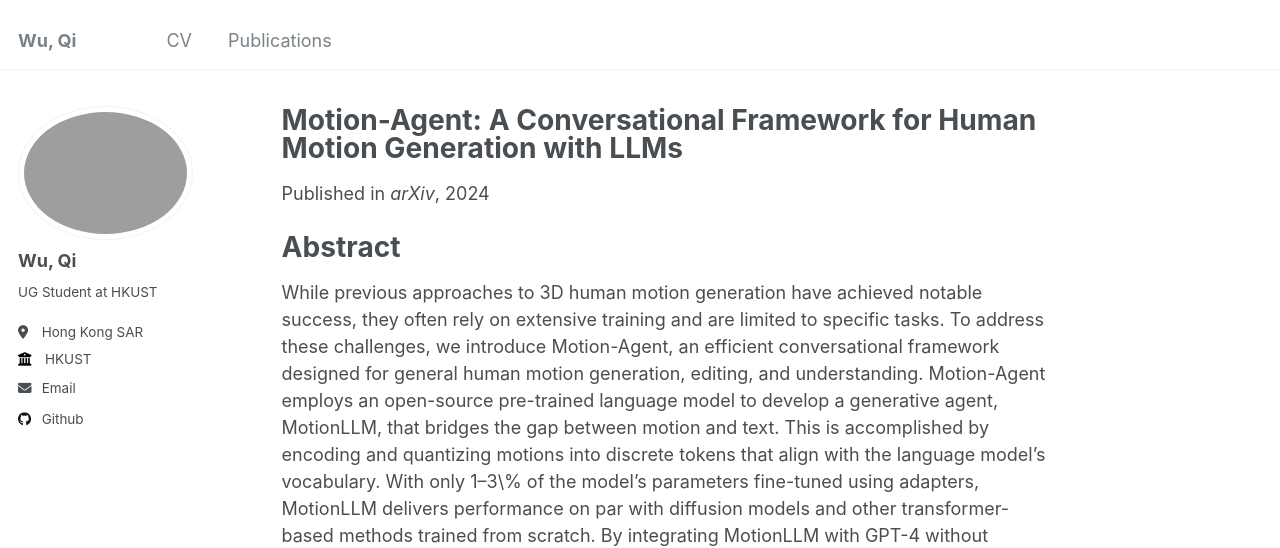
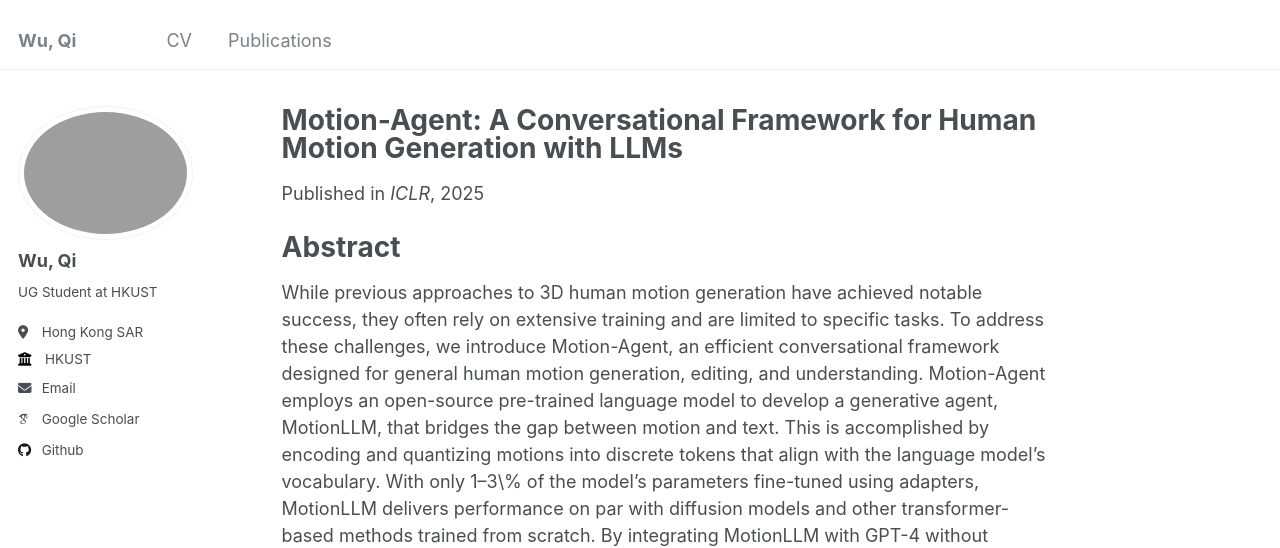
Before and after one commit to szqwu/szqwu.github.io, a Jekyll site: the page built from _publications/2024-10-06-Motion-Agent.md, in a window 1280 px wide and 900 px high. Shown: the top 548 px of the window. Built offline with Jekyll 4.4.1, drawn with Linux system fonts in a browser that asks for light colours; some web fonts are replaced.

Commit message:
updated ICLR results

```diff
--- a/_config.yml
+++ b/_config.yml
@@ -32,7 +32,7 @@ author:
 
   # Academic websites
   arxiv            : # URL - Update with the correct link to your profile
-  # googlescholar    : "https://scholar.google.com/citations?user=PS_CX0AAAAAJ"
+  googlescholar    : "https://scholar.google.com/citations?user=gFSOkvEAAAAJ&hl"
   impactstory      : # URL
   # orcid            : "http://orcid.org/yourorcidurl"
   semantic         : # URL
--- a/_publications/2024-10-06-Motion-Agent.md
+++ b/_publications/2024-10-06-Motion-Agent.md
@@ -4,8 +4,8 @@ collection: publications
 category: none
 permalink: /publications/Motion-Agent
 excerpt: '**Qi Wu**\*, Yubo Zhao\*, Yifan Wang, Xinhang Liu, Yu-Wing Tai, Chi-Keung Tang'
-date: 2024-10-06
-venue: 'arXiv'
+date: 2025-02-06
+venue: 'ICLR'
 # slidesurl: 'http://academicpages.github.io/files/slides2.pdf'
 paperurl: 'https://arxiv.org/pdf/2405.17013'
 # citation: 'Your Name, You. (2010). &quot;Paper Title Number 2.&quot; <i>Journal 1</i>. 1(2).'
```
